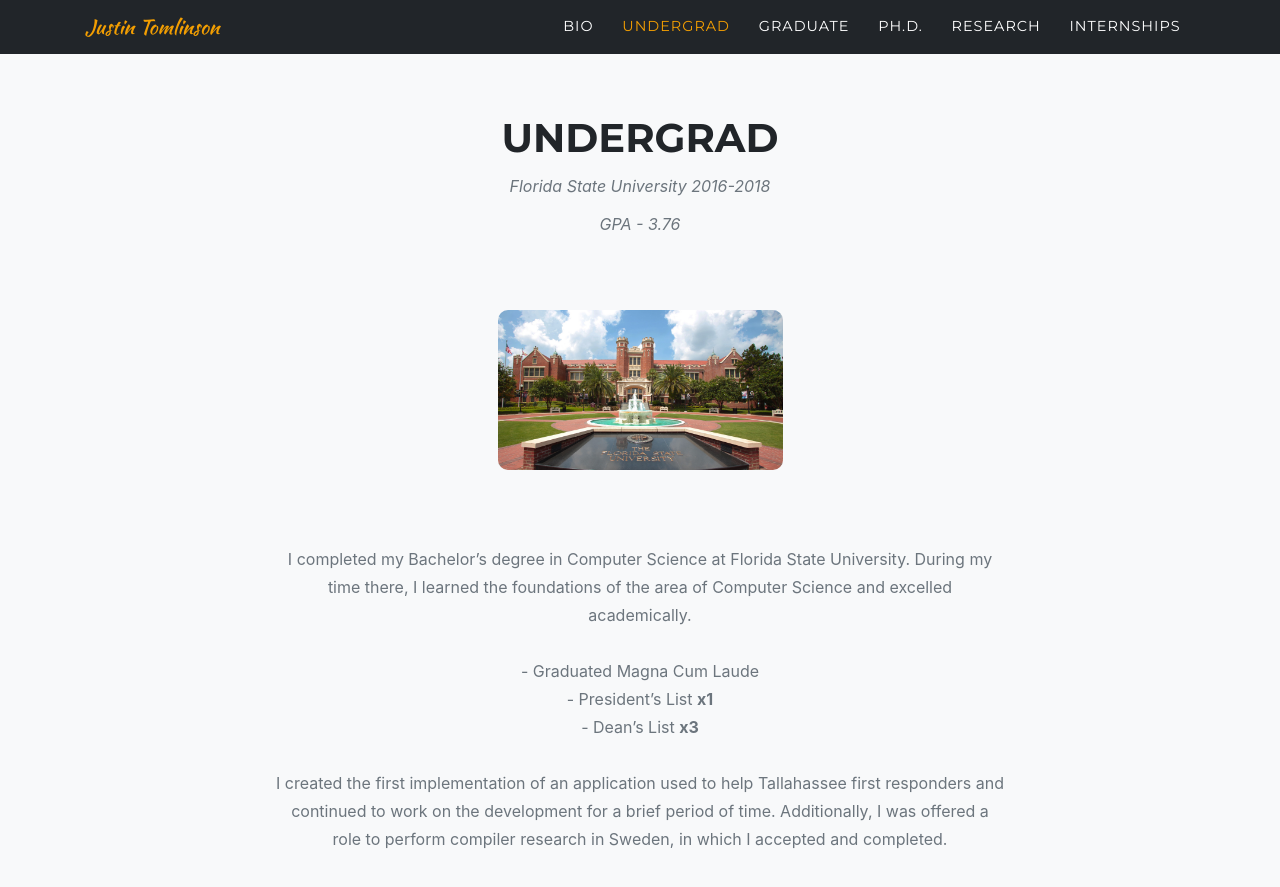
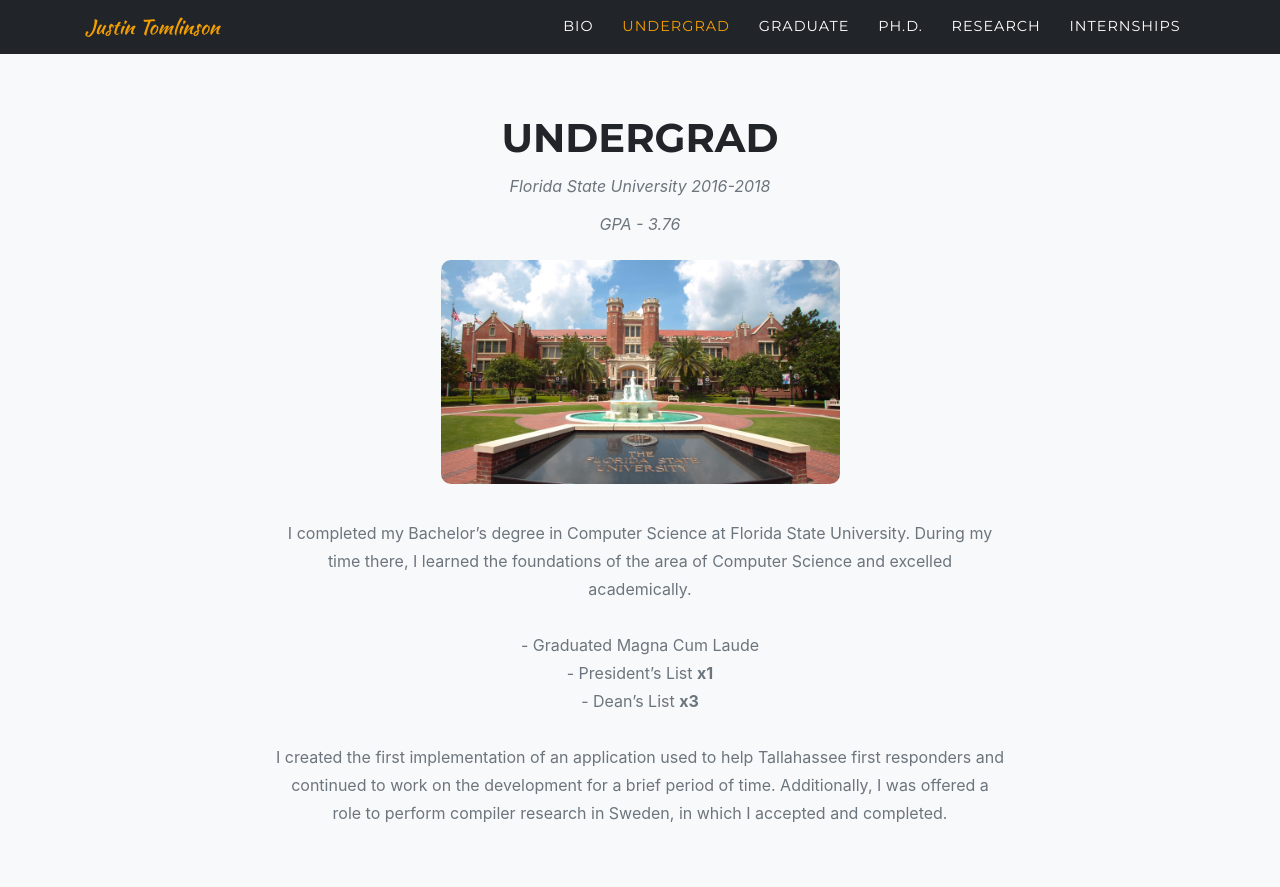
Before and after one commit to tomljr2/tomljr2.github.io, a Jekyll site: the page built from index.md, in a window 1280 px wide and 900 px high, scrolled down 1628 px. Shown: the top 887 px of the window. Built offline with Jekyll 4.4.1, drawn with Linux system fonts in a browser that asks for light colours; some web fonts are replaced.

Commit message:
Update about.html

```diff
--- a/_includes/about.html
+++ b/_includes/about.html
@@ -4,11 +4,11 @@
     <div class="row">
       <div class="col-lg-12 text-center">
         <h2 class="section-heading text-uppercase">{{ site.data.sitetext[site.locale].about.title | default: "About Us" }}</h2>
-        <h3 class="section-subheading text-muted">{{ site.data.sitetext[site.locale].about.text | default: "" }}</h3>
+        <h3 class="section-subheading text-muted" style="margin-bottom: 25px">{{ site.data.sitetext[site.locale].about.text | default: "" }}</h3>
       </div>
     </div>
     <div class="row">
-      <img src="assets/img/fsu.jpg" class="mx-auto" style="width:25%;margin-bottom:75px;border-radius:10px"/>
+      <img src="assets/img/fsu.jpg" class="mx-auto" style="width:35%;margin-bottom:35px;border-radius:10px"/>
     </div>
     <div class="row">
       <div class="col-lg-8 mx-auto text-center">
```
